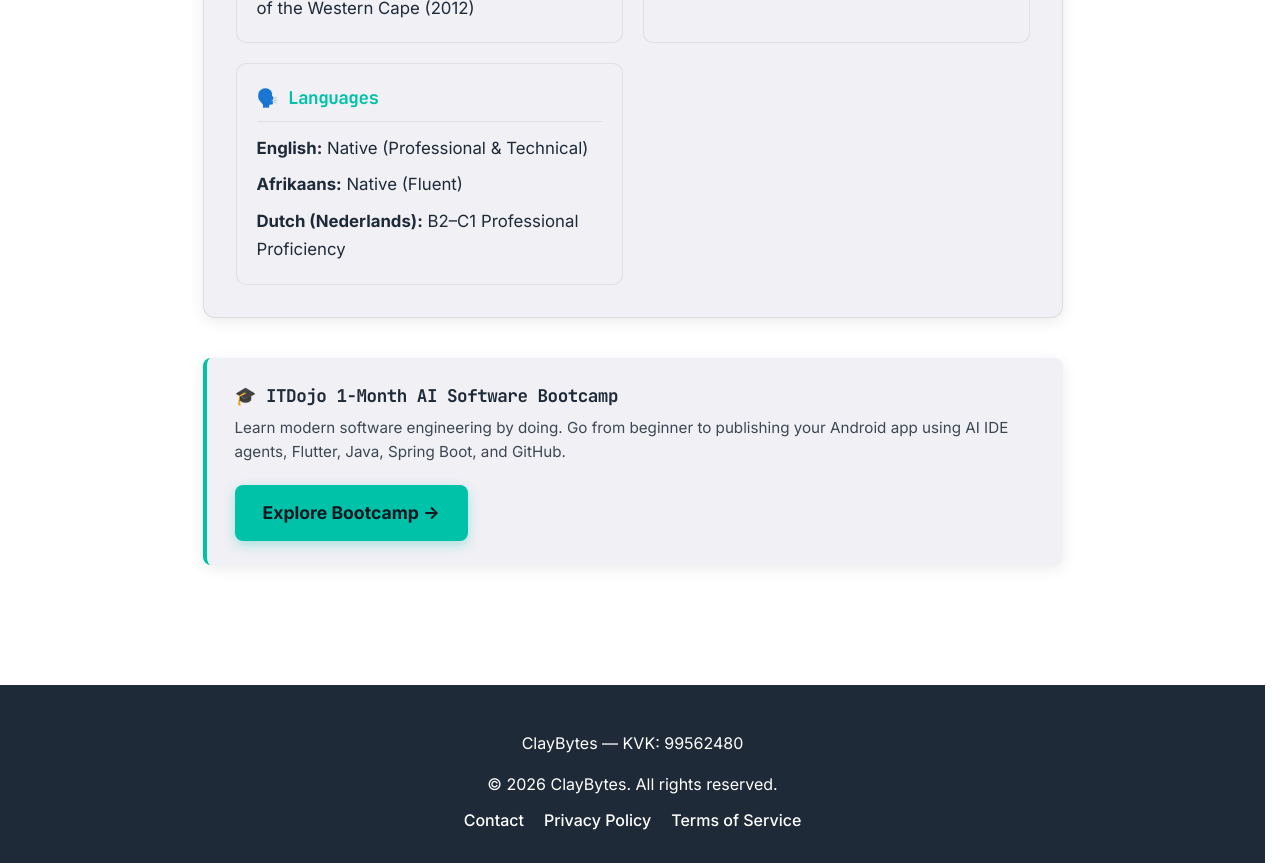
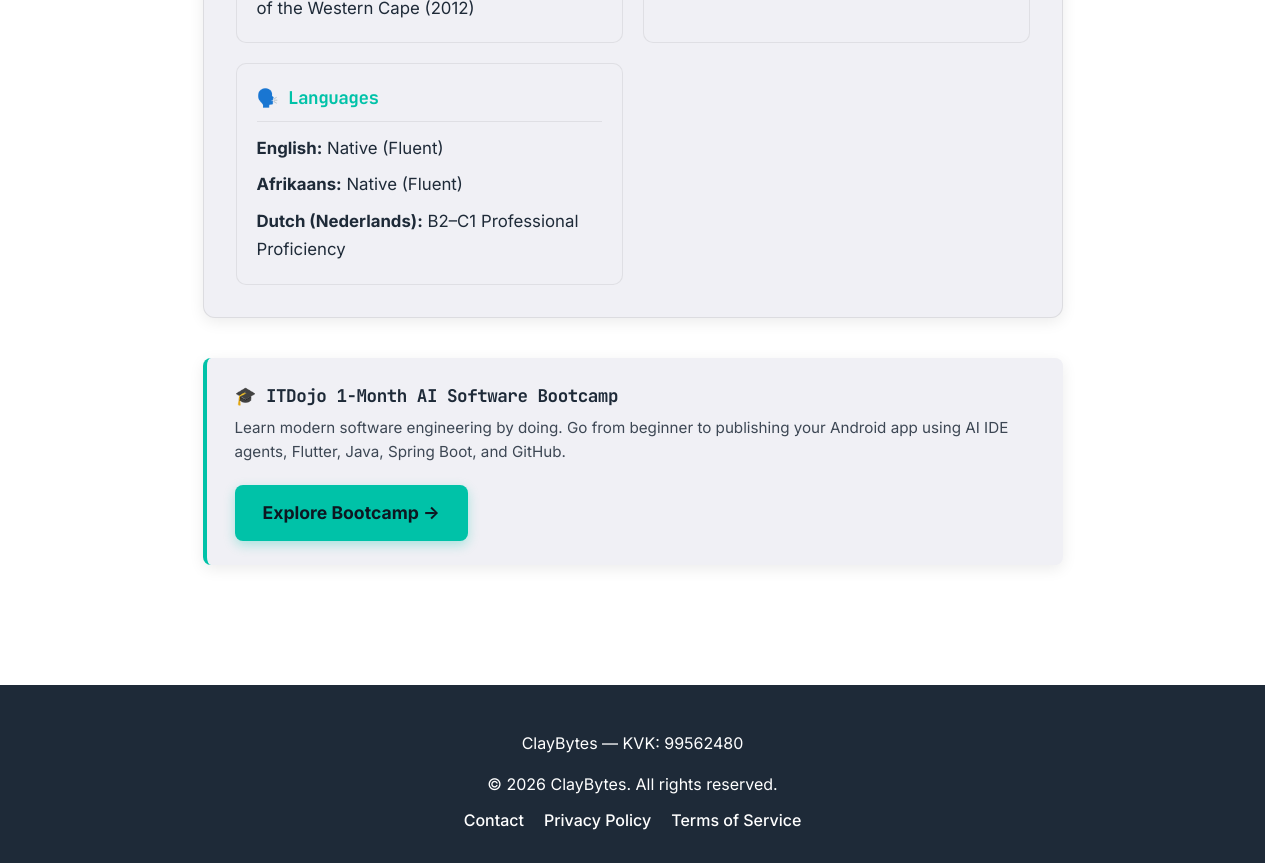
Before and after one commit to ClayBytes/ClayBytes.github.io, a plain HTML site: page about-en.html in a window 1280 px wide. Shown: the part 5900-6763 px from the top of the page. Drawn offline with Linux system fonts and the light colour scheme.

Commit message:
corrected english proficiency

```diff
--- a/about-en.html
+++ b/about-en.html
@@ -333,7 +333,7 @@
 
                     <div class="skills-pillar-card">
                         <h3>🗣️ Languages</h3>
-                        <p style="margin: 0 0 8px 0;"><strong>English:</strong> Native (Professional & Technical)</p>
+                        <p style="margin: 0 0 8px 0;"><strong>English:</strong> Native (Fluent)</p>
                         <p style="margin: 0 0 8px 0;"><strong>Afrikaans:</strong> Native (Fluent)</p>
                         <p style="margin: 0;"><strong>Dutch (Nederlands):</strong> B2–C1 Professional Proficiency</p>
                     </div>
```
Also changed, not shown: over-ons.html (+1 -1 lines).
